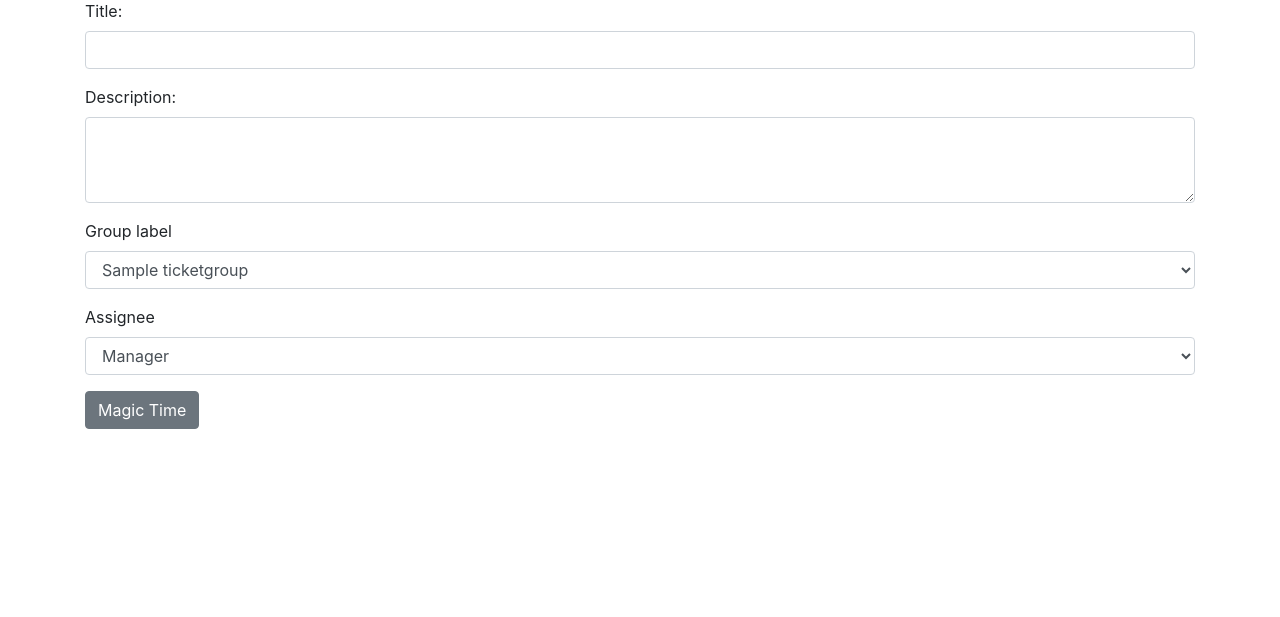
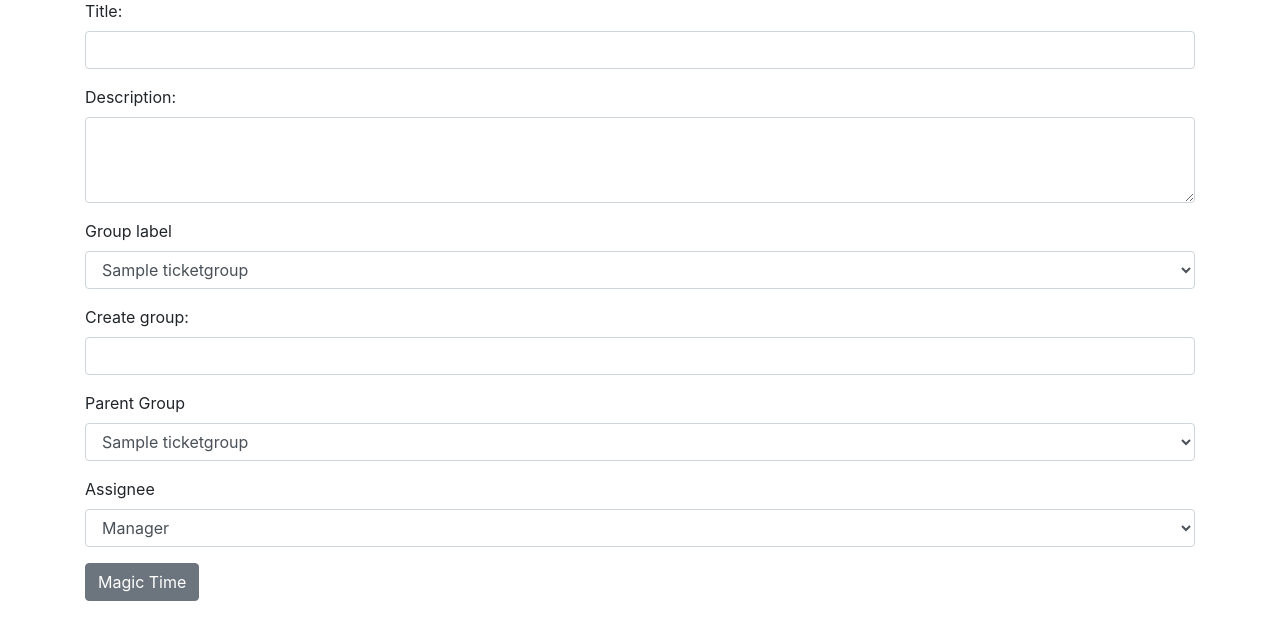
Before and after one commit to bantabot/sparrow, a PHP site: page /view/addTicket.php in a window 1280 px wide. Shown: the part 303-920 px from the top of the page. Before the commit the page ends 732 px from the top, so only its background shows below. Run offline with PHP 8.4, Linux system fonts and the light colour scheme; tables that the repository leaves empty or names only in its code hold one stand-in row (values such as "Sample post"); a stand-in replaces the project's code that opens the database connection; some libraries are stand-ins or nearby versions.

```diff
--- a/controller/groupController.php
+++ b/controller/groupController.php
@@ -1,7 +1,7 @@
 <?php
 
 include_once '../config/config.php';
-include '../model/TicketGroup.php';
+include_once '../model/TicketGroup.php';
 
 
 
@@ -17,6 +17,13 @@ if (isset($_POST['group']))
         $groupFamily = $groups->set_group_family($groupId);
         $groupFamily = implode("', '", $groupFamily);
     }
+    if (isset($_POST['newGroup'])){
+    $parentId = $_POST['parentGroup'] !== 0 ? $_POST['parentGroup'] : null;
+
+    $groupName = $_POST['newGroup'];
+    $saveGroup = $groups->save($groupName, $parentId);
+    $groupName = $groups->get_id();
+    }
 
 $groups = $groups->get_all_groups();
 
--- a/controller/ticketController.php
+++ b/controller/ticketController.php
@@ -1,6 +1,7 @@
 <?php
 
 include_once '../model/Ticket.php';
+include '../controller/groupController.php';
 
 $ticket = new Ticket;
 $ticket->set_dbconn($dbconn);
@@ -34,7 +35,9 @@ if($save || $update) {
 
     $title = $_POST['ticketTitle'];
     $description = $_POST['ticketDescription'];
-    $groupName = $_POST['group'];
+    if(!isset($parentId)){
+        $groupName = $_POST['group'];
+    }
     $assignee = $_POST['ticketAssignee'];
     $ticket->set_ticket($title, $description, $assignee, $groupName);
 
--- a/model/TicketGroup.php
+++ b/model/TicketGroup.php
@@ -4,7 +4,15 @@ class TicketGroup
 {
     private $name = "";
     private $parentId = 0;
+    private $id = 0;
+    private $result = null;
     private $dbconn = null;
+
+    function get_id()
+    {
+        return $this->id;
+    }
+
 
     function set_dbconn($dbconn){
         $this->dbconn = $dbconn;
@@ -19,6 +27,8 @@ class TicketGroup
             $groups[$group['id']] = $group['name'];
 
         }
+        $origin = "TicketGroup get_all_groups";
+        $this->mylog($origin, $sql);
         return $groups;
     }
 
@@ -51,23 +61,31 @@ class TicketGroup
 
         $parentId = $group['parentId'];
 
-        if($group['parentId'] != 0) {
+        if($group['parentId'] != null) {
             $sql = "SELECT id, name FROM ticketGroup WHERE id=$parentId AND visible='true'";
             $groups = mysqli_query($this->dbconn, $sql);
                   $child = mysqli_fetch_assoc($groups);
+            $origin = "TicketGroup get_group_parent";
+            $this->mylog($origin, $sql);
         }
         else{
             $child = null;
         }
 
+
         return $child;
     }
 
-    function save()
+    function save($name, $parentId)
     {
-        $sql = "INSERT INTO ticketGroup (`name`, `parentId`) VALUES ('$this->name', '$this->parentId')";
-        $result = mysqli_query($this->dbconn, $sql);
-        return $result;
+        $sql = "INSERT INTO ticketGroup (`name`, `parentId`) VALUES ('$name', '$parentId')";
+        var_dump($sql);
+        $this->result = mysqli_query($this->dbconn, $sql);
+        $this->id = mysqli_insert_id($this->dbconn);
+        $myerror = mysqli_error($this->dbconn);
+        $origin = "TicketGroup get_group_by_id";
+        $this->mylog($origin, $sql);
+        return $this->result;
 
     }
 
@@ -76,7 +94,15 @@ class TicketGroup
         $sql = "SELECT id, name FROM ticketGroup WHERE id=$id AND visible='true'";
         $ticketGroup = mysqli_query($this->dbconn, $sql);
         $group = mysqli_fetch_assoc($ticketGroup);
+        $origin = "TicketGroup get_group_by_id";
+        $this->mylog($origin, $sql);
 
         return $group;
     }
+    function mylog($origin, $sql)
+    {
+        $file = "../config/myDump.txt";
+        $dump = $origin." at . ".time()." ------ ".$sql."\n";
+        file_put_contents($file, $dump, FILE_APPEND | LOCK_EX);
+    }
 }
--- a/view/addTicket.php
+++ b/view/addTicket.php
@@ -37,6 +37,23 @@ include '../view/header.php';
                 </select>
             </div>
 
+            <div class="form-group">
+                <label for="newGroup">Create group:</label>
+                <input type="text" class="form-control" id="newGroup" name="newGroup" value="">
+            </div>
+            <div class="form-group">
+                <label for="parentGroup">Parent Group</label>
+                <select class="form-control" id="parentGroup" name="parentGroup">
+<!--                    <option value="0">Select</option>-->
+                    <?php
+                    foreach ($groups as $groupKey => $groupName){
+                        echo "<option value=' ".$groupKey."'>".$groupName."</option>";
+
+                    }
+                    ?>
+                </select>
+            </div>
+
 
             <!------------------Select Assignee------------------>
 
--- a/view/editTicket.php
+++ b/view/editTicket.php
@@ -34,11 +34,11 @@ include '../view/header.php';
 
                     foreach ($groups as $groupKey => $groupName){
 
-                    if( strtolower($ticketGroup) == strtolower($groupName)){
-                        echo '<option value="' . $ticketGroup . '" selected>' . $groupName . '</option>';
+                    if( $ticketGroup == $groupKey){
+                        echo '<option value="' . $groupKey . '" selected>' . $groupName . '</option>';
                     }
                     else {
-                        echo '<option value="' . $groupName . '">' . $groupName . '</option>';
+                        echo '<option value="' . $groupKey . '">' . $groupName . '</option>';
                     }
 
 
```
Also changed, not shown: model/Ticket.php (+20 -0 lines).
